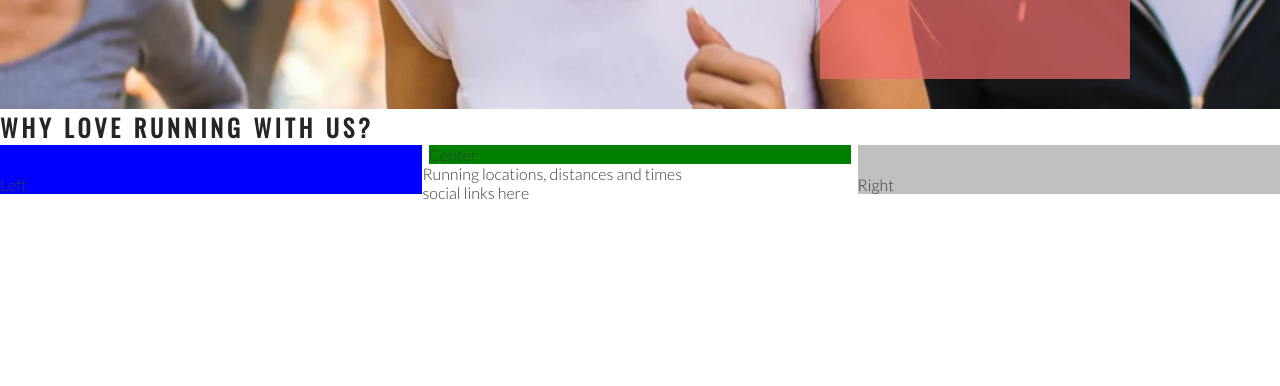
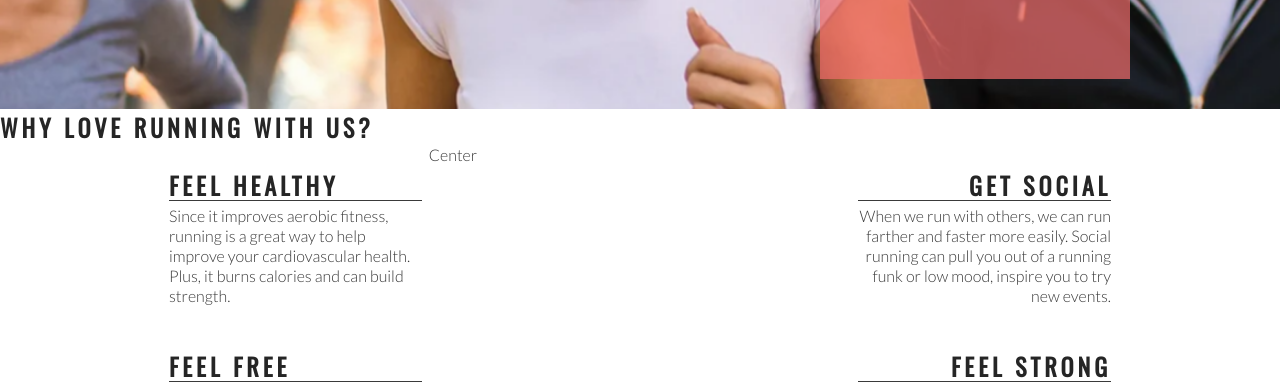
Before and after one commit to cameronk97/love-running, a plain HTML site: page index.html in a window 1280 px wide. Shown: the part 566-952 px from the top of the page. Before the commit the page ends 800 px from the top, so only its background shows below. Drawn offline with nearby package versions, Linux system fonts and the light colour scheme.

Commit message:
Add right about section content and style

```diff
--- a/assets/css/style.css
+++ b/assets/css/style.css
@@ -112,7 +112,9 @@ h1, h2 {
     position: absolute;
 }
 
-#club-ethos: {
+/* club ethos */
+
+#club-ethos {
     height: 600px;
 }
 
@@ -120,18 +122,45 @@ h1, h2 {
     padding-top: 30px;
     width: 33%;
     float: left;
-    background-color: blue;
 }
 
 #right-about {
     padding-top: 30px;
     width: 33%;
     float: right;
-    background-color: silver;
 }
 
 #center-about {
     width: 33%;
     margin: 0 auto;
-    background-color: green;
 }
+
+hr {
+    border-top: 1px solid #3a3a3a;
+    width: 100%;
+    margin: 5px 0;
+}
+
+.left-about-heading {
+    width: 60%;
+    float: right;
+    line-height: 20px;
+    clear: both;
+    margin-bottom: 50px;
+}
+
+.right-about-heading {
+    width: 60%;
+    float: left;
+    line-height: 20px;
+    clear: both;
+    margin-bottom: 50px;
+}
+
+.right-about-heading h2 {
+    text-align: right;
+}
+
+.right-about-heading p {
+    text-align: right;
+}
--- a/index.html
+++ b/index.html
@@ -1,17 +1,14 @@
 <!DOCTYPE html>
 <html lang="en">
-
 <head>
     <meta charset="UTF-8">
     <meta http-equiv="X-UA-Compatible" content="IE=edge">
     <meta name="viewport" content="width=device-width, initial-scale=1.0">
     <meta name="description" content="Love Running club for runners in Dublin, Ireland">
     <meta name="keywords" content="love running, running club, ireland, dublin">
-
     <link rel="stylesheet" href="assets/css/style.css">
     <title>Love Running</title>
 </head>
-
 <body>
     <header>
         <a href="index.html">
@@ -39,9 +36,42 @@
         </div>
     </section>
     <section id="club-ethos">
-        <h1>Why Love Running With Us?</h1>
-        <div id="left-about">Left</div>
-        <div id="right-about">Right</div>
+        <h2 id="welcome">Why Love Running With Us?</h2>
+        <div id="left-about">
+            <div class="left-about-heading">
+                <h2>Feel Healthy</h2>
+                <hr>
+                <p>
+                    Since it improves aerobic fitness, running is a great way to help improve your cardiovascular
+                    health. Plus, it burns calories and can build strength.
+                </p>
+            </div>
+            <div class="left-about-heading">
+                <h2>Feel Free</h2>
+                <hr>
+                <p>
+                    Physical exercise, running included, is known to release endorphins in the brain. Endorphins make
+                    you more energetic, more awake and, yes, happier.
+                </p>
+            </div>
+        </div>
+        <div id="right-about">
+            <div class="right-about-heading">
+                <h2>Get Social</h2>
+                <hr>
+                <p>
+                    When we run with others, we can run farther and faster more easily. Social running can pull you out
+                    of a running funk or low mood, inspire you to try new events.
+                </p>
+            </div>
+            <div class="right-about-heading">
+                <h2>Feel Strong</h2>
+                <hr>
+                <p>
+                    Running strengthens your heart by pumping blood more effectively through your body.
+                </p>
+            </div>
+        </div>
         <div id="center-about">Center</div>
     </section>
     <section>
@@ -51,5 +81,4 @@
         social links here
     </footer>
 </body>
-
 </html>
```
